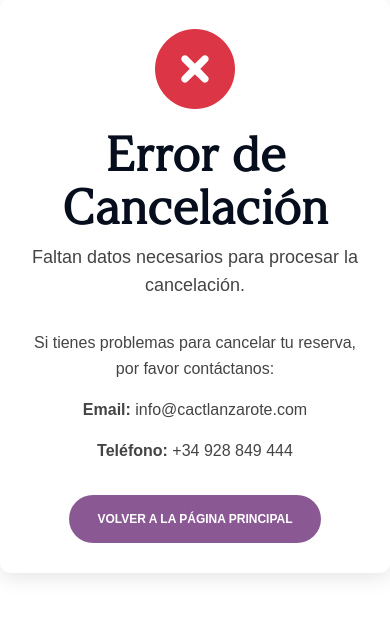
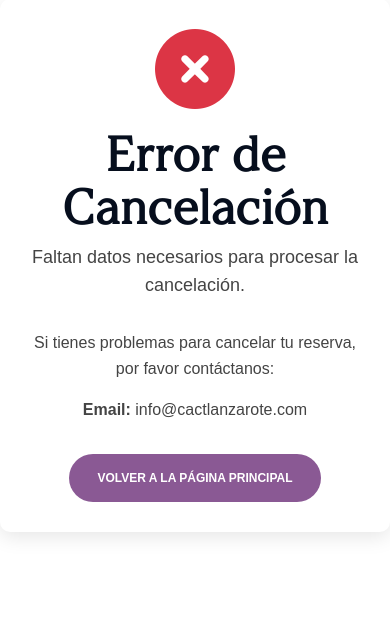
Before and after one commit to NeoGeneration/cangrejos_albinos_v2, a PHP site: page /cancel_reservation.php in a window 390 px wide. Shown: the part 51-668 px from the top of the page. Run offline with PHP 8.4, Linux system fonts and the light colour scheme; some libraries are stand-ins or nearby versions; some web fonts are replaced.

Commit message:
Update contact information in email templates and reservation pages to use email link instead of phone number fixes #4

```diff
--- a/admin/dashboard.php
+++ b/admin/dashboard.php
@@ -193,7 +193,7 @@ if ($_SERVER['REQUEST_METHOD'] === 'POST' && isset($_POST['update_status']) && i
                                         </ul>
                                     </div>
 
-                                    <p>Si crees que se trata de un error o necesitas más información, por favor contáctanos respondiendo a este correo electrónico o llamando al +34 928 849 444.</p>
+                                    <p>Si tiene alguna duda, póngase en contacto con nosotros a través de <a href=\"mailto:info@centrosturisticos.com\">info@centrosturisticos.com</a></p>
 
                                     <p>Sentimos las molestias que esto pueda ocasionarte.</p>
 
--- a/cancel_reservation.php
+++ b/cancel_reservation.php
@@ -199,7 +199,6 @@ $conn->close();
             </div>
             <p>Si tienes problemas para cancelar tu reserva, por favor contáctanos:</p>
             <p><strong>Email:</strong> info@cactlanzarote.com</p>
-            <p><strong>Teléfono:</strong> +34 928 849 444</p>
 
             <a href="index.php#entradas" class="td-btn mt-3">Volver a la página principal</a>
         <?php else: ?>
--- a/confirm_reservation.php
+++ b/confirm_reservation.php
@@ -201,7 +201,6 @@ $conn->close();
             </div>
             <p>Si tienes problemas para confirmar tu reserva, por favor contáctanos:</p>
             <p><strong>Email:</strong> info@cactlanzarote.com</p>
-            <p><strong>Teléfono:</strong> +34 928 849 444</p>
 
             <a href="index.php#entradas" class="td-btn mt-3">Volver a la página principal</a>
         <?php endif; ?>
--- a/includes/email/email_template.php
+++ b/includes/email/email_template.php
@@ -139,7 +139,7 @@ function generate_email($email_type, $data, $baseURL = '') {
 
                 $footer_content = "
                     <p><strong>Importante:</strong> Tu reserva no estará completa hasta que confirmes tu dirección de correo electrónico.</p>
-                    <p>Si tienes alguna pregunta o necesitas ayuda, por favor contáctanos respondiendo a este correo o llamando al +34 928 849 444.</p>
+                    <p>Si tiene alguna duda, póngase en contacto con nosotros a través de <a href=\"mailto:info@centrosturisticos.com\">info@centrosturisticos.com</a></p>
                     <p>¡Gracias por tu interés en Cangrejos Albinos!</p>
                 ";
             }
```
